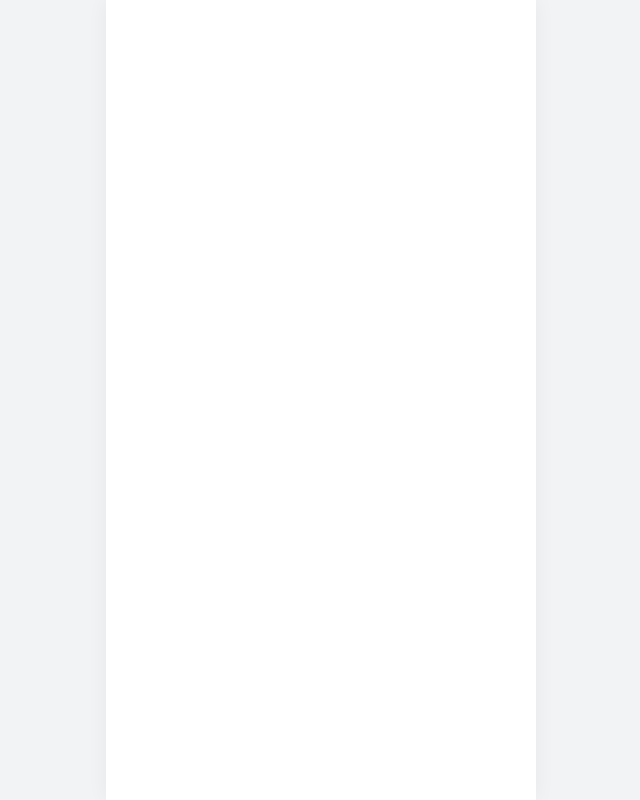
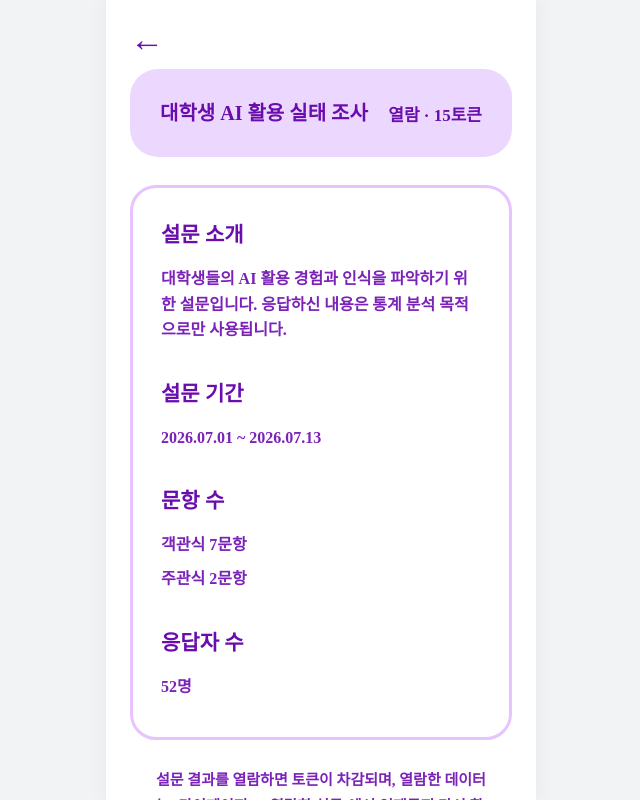
Before and after one commit to kah070809-rgb/Loopa-frontend, a React (Vite) app: page /surveypurchase in a window 1280 px wide. Before the commit this address had no page. Shown: the whole page, without its empty margins (319-959 px from the left). Built offline with nearby package versions, Linux system fonts and the light colour scheme.

Commit message:
설문구매&팝업2개&설문열람 페이지 완성

```diff
--- a/src/App.jsx
+++ b/src/App.jsx
@@ -7,6 +7,7 @@ import Landing from './pages/Landing';
 import PublicArchiveMain from './pages/publicarchive/PublicArchiveMain';
 import ArchiveExtra from './pages/publicarchive/ArchiveExtra';
 import MyArchive from './pages/publicarchive/MyArchive';
+import SurveyPurchase from './pages/publicarchive/SurveyPurchase';
 // 💡 1. AppLayout 컴포넌트를 불러옵니다 (경로 확인 필수!)
 //import './App.css';
 
@@ -33,6 +34,7 @@ function App() {
           <Route path="/archivemain" element={<PublicArchiveMain />}/>
           <Route path="/archiveextra" element={<ArchiveExtra />}/>
           <Route path="/myarchive" element={<MyArchive />}/>
+          <Route path="/surveypurchase" element={<SurveyPurchase />}/>
         </Routes>
       </AppLayout>
     </BrowserRouter>
--- a/src/pages/publicarchive/PublicArchiveMain.jsx
+++ b/src/pages/publicarchive/PublicArchiveMain.jsx
@@ -105,7 +105,10 @@ function publicArchiveMain () {
              key={survey.id}
              survey={survey}
              isSelected={selectedSurveyId === survey.id}
-             onClick={() => setSelectedSurveyId(survey.id)}
+             onClick={() => {
+             setSelectedSurveyId(survey.id);
+             navigate("/surveypurchase");
+             }}
             />
             ))}
         </div>
--- /dev/null
+++ b/src/pages/publicarchive/SurveyPurchase.css
@@ -0,0 +1,208 @@
+.survey-purchase-page {
+  width: 100%;
+  min-height: 100vh;
+  padding: 20px 24px 40px;
+  box-sizing: border-box;
+  background-color: #ffffff;
+}
+
+.survey-purchase-back-button {
+  border: none;
+  background: none;
+  color: #6a0dad;
+  font-size: 34px;
+  font-weight: 700;
+  padding: 0;
+  cursor: pointer;
+}
+
+.survey-purchase-title-box {
+  width: 100%;
+  min-height: 88px;
+  padding: 0 30px;
+  box-sizing: border-box;
+  border-radius: 28px;
+  background-color: #ecd8ff;
+
+  display: flex;
+  align-items: center;
+  justify-content: space-between;
+  gap: 16px;
+
+  margin-top: 10px;
+}
+
+.survey-purchase-title {
+  margin: 0;
+  color: #6a0dad;
+  font-size: 20px;
+  font-weight: 800;
+  line-height: 1.3;
+}
+
+.survey-purchase-token {
+  flex-shrink: 0;
+  color: #6a0dad;
+  font-size: 17px;
+  font-weight: 800;
+}
+
+.survey-purchase-info-box {
+  width: 100%;
+  padding: 30px 28px;
+  box-sizing: border-box;
+  border: 3px solid #e7c3ff;
+  border-radius: 26px;
+  margin-top: 28px;
+}
+
+.survey-purchase-info-section {
+  margin-bottom: 34px;
+}
+
+.survey-purchase-info-section:last-child {
+  margin-bottom: 0;
+}
+
+.survey-purchase-info-section h2 {
+  margin: 0 0 18px;
+  color: #6a0dad;
+  font-size: 21px;
+  font-weight: 800;
+}
+
+.survey-purchase-info-section p {
+  margin: 0 0 8px;
+  color: #7b22b8;
+  font-size: 16px;
+  font-weight: 600;
+  line-height: 1.6;
+}
+
+.survey-purchase-notice {
+  margin: 28px 0 36px;
+  padding: 0 26px;
+  color: #7b22b8;
+  font-size: 15px;
+  font-weight: 700;
+  line-height: 1.7;
+}
+
+.survey-purchase-bottom {
+  width: 100%;
+  margin-top: 52px;
+  box-sizing: border-box;
+}
+
+.survey-purchase-button {
+  width: 100%;
+  height: 58px;
+  border: none;
+  border-radius: 999px;
+  background-color: #ecd8ff;
+  color: #6a0dad;
+  font-size: 20px;
+  font-weight: 800;
+  cursor: pointer;
+}
+
+.survey-purchase-modal-overlay {
+  position: fixed;
+  top: 0;
+  left: 0;
+  width: 100%;
+  height: 100vh;
+  padding: 0 24px;
+  box-sizing: border-box;
+  background-color: rgba(255, 255, 255, 0.55);
+
+  display: flex;
+  align-items: center;
+  justify-content: center;
+
+  z-index: 100;
+}
+
+.survey-purchase-modal {
+  width: 100%;
+  max-width: 360px;
+  padding: 42px 20px 34px;
+  box-sizing: border-box;
+  border-radius: 34px;
+  background-color: #ecd8ff;
+  text-align: center;
+}
+
+.survey-purchase-modal h2 {
+  margin: 0 0 24px;
+  color: #6a0dad;
+  font-size: 20px;
+  font-weight: 800;
+  line-height: 1.35;
+  word-break: keep-all;
+}
+
+.survey-purchase-modal p {
+  margin: 0 0 42px;
+  color: #6a0dad;
+  font-size: 15px;
+  font-weight: 700;
+  line-height: 1.5;
+  word-break: keep-all;
+}
+
+.survey-purchase-modal-buttons {
+  display: flex;
+  gap: 12px;
+}
+
+.survey-purchase-modal-buttons button {
+  flex: 1;
+  height: 48px;
+  border: none;
+  border-radius: 18px;
+  font-size: 17px;
+  font-weight: 800;
+  cursor: pointer;
+}
+
+.survey-purchase-modal-cancel {
+  background-color: #ffffff;
+  color: #5f009d;
+}
+
+.survey-purchase-modal-confirm {
+  background-color: #dcb8ff;
+  color: #5f009d;
+}
+
+.survey-token-short-modal {
+  width: 100%;
+  max-width: 360px;
+  padding: 42px 20px 34px;
+  box-sizing: border-box;
+  border-radius: 34px;
+  background-color: #ecd8ff;
+  text-align: center;
+}
+
+.survey-token-short-modal h2 {
+  margin: 0 0 42px;
+  color: #6a0dad;
+  font-size: 24px;
+  font-weight: 800;
+  line-height: 1.35;
+  word-break: keep-all;
+}
+
+.survey-token-short-button {
+  width: 100%;
+  height: 48px;
+  border: none;
+  border-radius: 18px;
+  background-color: #dcb8ff;
+  color: #5f009d;
+  font-size: 17px;
+  font-weight: 800;
+  cursor: pointer;
+}
--- /dev/null
+++ b/src/pages/publicarchive/SurveyPurchase.jsx
@@ -0,0 +1,151 @@
+import { useState } from "react";
+import { useNavigate } from "react-router-dom";
+import "./SurveyPurchase.css";
+
+function SurveyPurchase() {
+  const navigate = useNavigate();
+
+  const [isModalOpen, setIsModalOpen] = useState(false);
+
+  const [isPurchased, setIsPurchased] = useState(false);
+
+  const [isTokenShortModalOpen, setIsTokenShortModalOpen] = useState(false);
+
+  const PURCHASE_TOKEN = 15;
+
+  const userToken = 2;
+
+  const surveyData = {
+    title: '대학생 AI 활용 실태 조사',
+    description:
+      '대학생들의 AI 활용 경험과 인식을 파악하기 위한 설문입니다. 응답하신 내용은 통계 분석 목적으로만 사용됩니다.',
+    startDate: '2026.07.01',
+    endDate: '2026.07.13',
+    objectiveQuestionCount: 7,
+    subjectiveQuestionCount: 2,
+    respondentCount: 52,
+  };
+
+  const handlePurchaseConfirm = () => {
+  if (userToken < PURCHASE_TOKEN) {
+    setIsModalOpen(false);
+    setIsTokenShortModalOpen(true);
+    return;
+  }
+
+  setIsModalOpen(false);
+  setIsPurchased(true);
+};
+
+  return (
+    <section className="survey-purchase-page">
+      <button
+       className="survey-purchase-back-button"
+       type="button"
+       onClick={() => navigate("/archivemain")}>
+        ←
+      </button>
+
+      <div className="survey-purchase-title-box">
+        <h1 className="survey-purchase-title">{surveyData.title}</h1>
+
+        <span className="survey-purchase-token">
+          열람 · {PURCHASE_TOKEN}토큰
+        </span>
+      </div>
+
+      <div className="survey-purchase-info-box">
+        <div className="survey-purchase-info-section">
+          <h2>설문 소개</h2>
+          <p>{surveyData.description}</p>
+        </div>
+
+        <div className="survey-purchase-info-section">
+          <h2>설문 기간</h2>
+          <p>
+            {surveyData.startDate} ~ {surveyData.endDate}
+          </p>
+        </div>
+
+        <div className="survey-purchase-info-section">
+          <h2>문항 수</h2>
+          <p>객관식 {surveyData.objectiveQuestionCount}문항</p>
+          <p>주관식 {surveyData.subjectiveQuestionCount}문항</p>
+        </div>
+
+        <div className="survey-purchase-info-section">
+          <h2>응답자 수</h2>
+          <p>{surveyData.respondentCount}명</p>
+        </div>
+      </div>
+
+      <p className="survey-purchase-notice">
+        설문 결과를 열람하면 토큰이 차감되며, 열람한 데이터는 [마이페이지] -
+        [열람한 설문]에서 언제든지 다시 확인할 수 있습니다.
+      </p>
+
+      <button
+       className="survey-purchase-button"
+       type="button"
+       onClick={() => {
+       if (isPurchased) {
+       navigate("/survey-result");
+       return;
+       }
+
+       setIsModalOpen(true);
+       }}
+      >
+         {isPurchased ? "열람하기" : `${PURCHASE_TOKEN}토큰 소모하고 열람하기`}
+      </button>
+
+      {isModalOpen && (
+         <div className="survey-purchase-modal-overlay">
+             <div className="survey-purchase-modal">
+                 <h2>토큰을 소모하여 열람하시겠습니까?</h2>
+
+                 <p>
+                     이 설문 결과를 열람하면 15 토큰이 차감됩니다.
+                 </p>
+
+                 <div className="survey-purchase-modal-buttons">
+                     <button
+                      className="survey-purchase-modal-cancel"
+                      type="button"
+                      onClick={() => setIsModalOpen(false)}
+                     >
+                         취소
+                     </button>
+
+                     <button
+                      className="survey-purchase-modal-confirm"
+                      type="button"
+                      onClick={handlePurchaseConfirm}
+                     >
+                         열람하기
+                     </button>
+                 </div>
+             </div>
+         </div>
+       )}
+
+       {isTokenShortModalOpen && (
+          <div className="survey-purchase-modal-overlay">
+             <div className="survey-token-short-modal">
+                 <h2>토큰이 부족합니다.</h2>
+
+                 <button
+                  className="survey-token-short-button"
+                  type="button"
+                  onClick={() => setIsTokenShortModalOpen(false)}
+                 >
+                      확인
+                 </button>
+             </div>
+         </div>
+       )}
+    </section>
+  );
+}
+
+export default SurveyPurchase;
```
